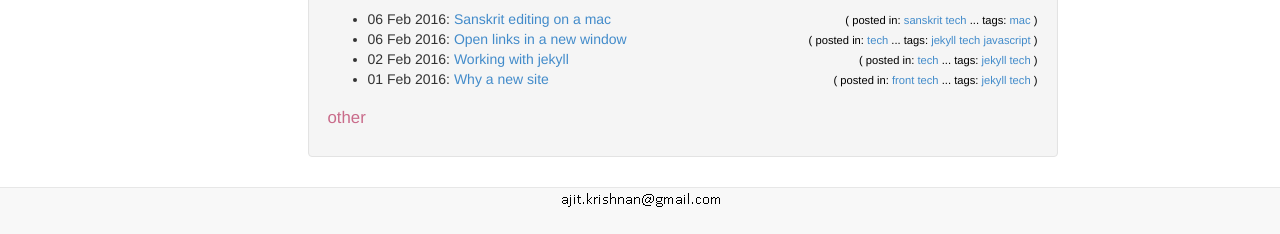
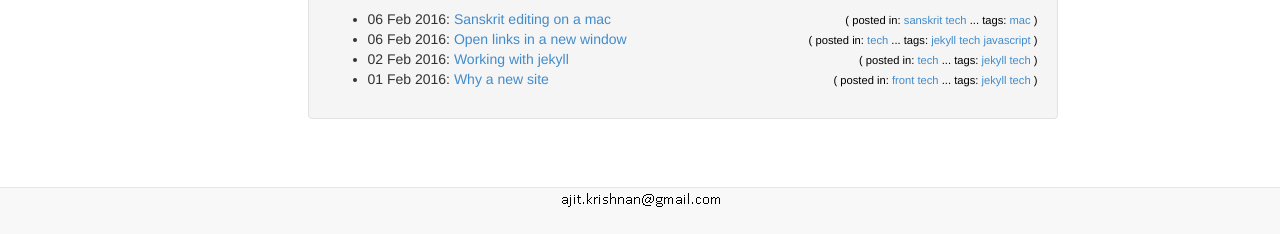
Before and after one commit to aupasana/aupasana.github.io, a Jekyll site: the page built from archives/archive_category.html, in a window 1280 px wide and 900 px high, scrolled down 5795 px. Shown: the part 663-897 px from the top of the window. Built offline with Jekyll 4.4.1, drawn with Linux system fonts in a browser that asks for light colours; comment, search, counter and statistics services are not loaded.

Commit message:
archive_category.html: Remove uncategorized posts since there are none

```diff
--- a/archives/archive_category.html
+++ b/archives/archive_category.html
@@ -32,7 +32,7 @@ title: Posts by blog
 {% endfor %}
 
 <!-- uncategorized posts -->
-<h2 id="none">other</h2>
+<!-- <h2 id="none">other</h2>
 <ul>
 	{% for post in site.posts %}
 		{% if post.categories == nil or post.categories.size == 0 %}
@@ -44,4 +44,4 @@ title: Posts by blog
 		  </li>
 		{% endif %}
 	{% endfor %}
-</ul>
+</ul> -->
```
